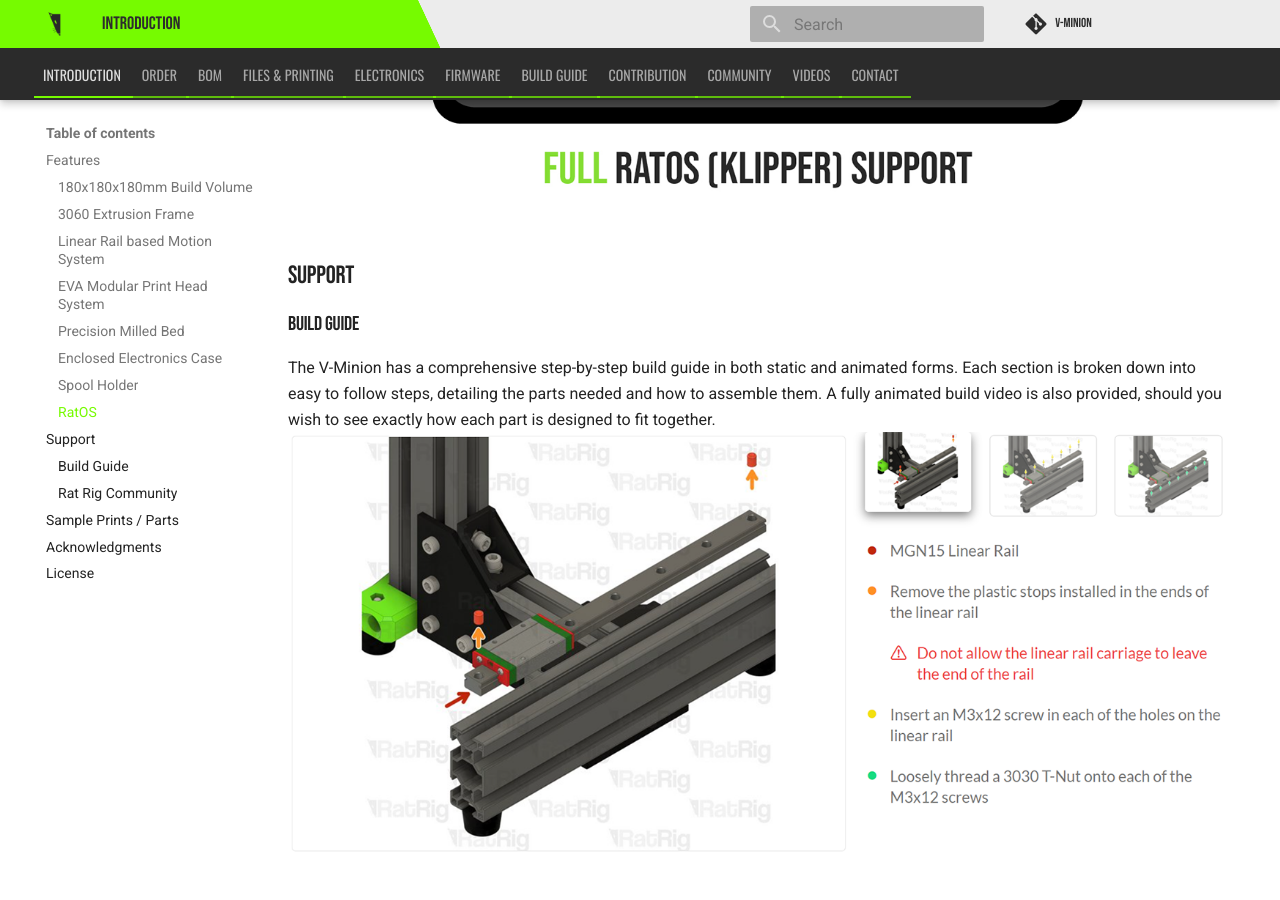
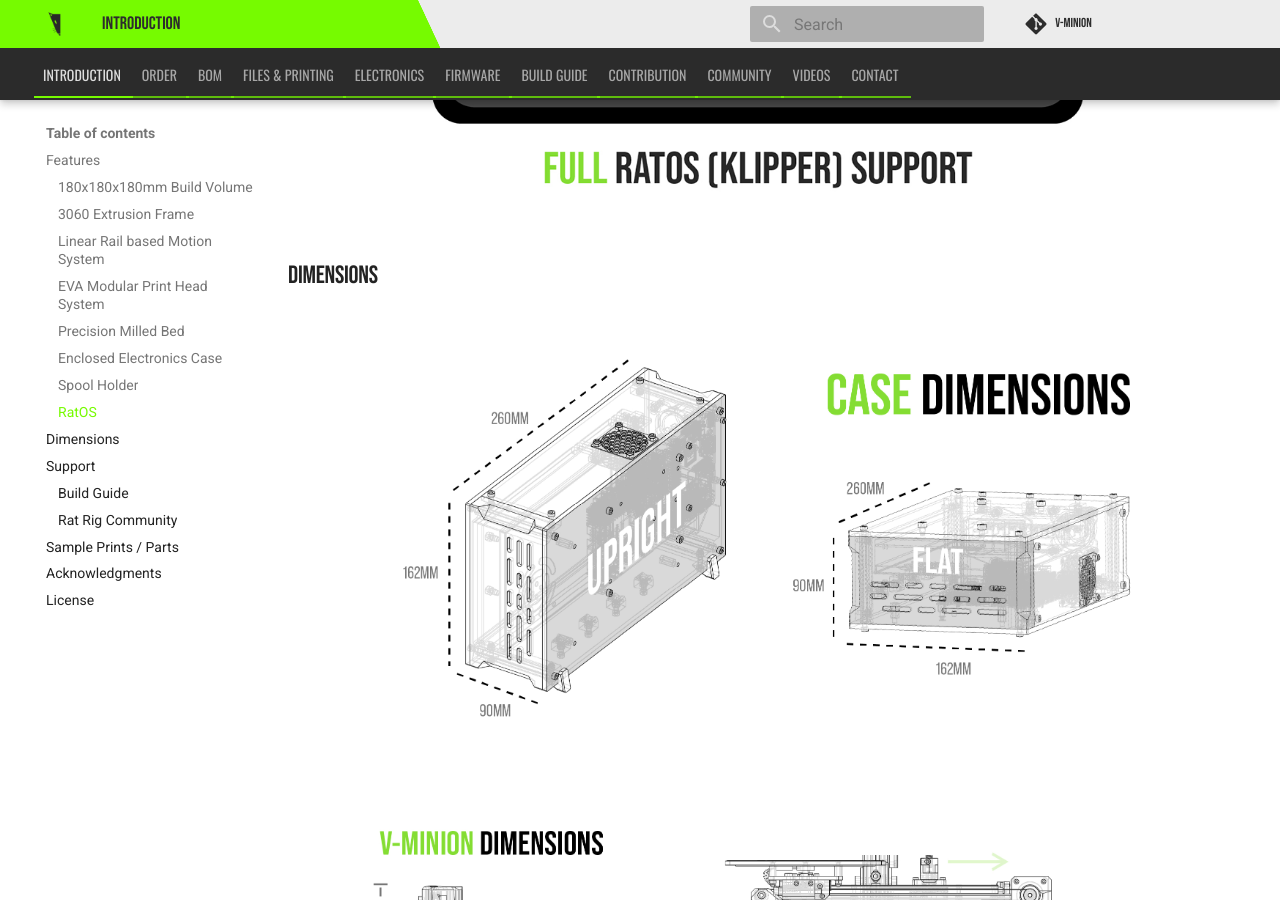
Before and after one commit to Rat-Rig/V-Minion, an MkDocs documentation site: the page built from docs/src/index.md, in a window 1280 px wide and 900 px high, scrolled down 7530 px. Built offline with MkDocs 1.6.1 and Material for MkDocs 9.7.7, drawn with Linux system fonts in a browser that asks for light colours; comment, search, counter and statistics services are not loaded.

Commit message:
Add Dimension Images

```diff
--- a/docs/src/index.md
+++ b/docs/src/index.md
@@ -60,6 +60,11 @@
 RatOS is developed in-house especially for our printers. It combines the power of the Klipper firmware, as well as several other open-source projects, to provide a stable and easy-to-use operating system for all your printing needs.
 ![](/assets/feature_ratos.png)
 
+## Dimensions
+![](/assets/dimensions_1.jpg)
+![](/assets/dimensions_2.jpg)
+![](/assets/dimensions_3.jpg)
+
 ## Support
 ### Build Guide
 The V-Minion has a comprehensive step-by-step build guide in both static and animated forms. Each section is broken down into easy to follow steps, detailing the parts needed and how to assemble them. A fully animated build video is also provided, should you wish to see exactly how each part is designed to fit together.
```
Also changed, not shown: docs/src/assets/dimensions_1.jpg (added), docs/src/assets/dimensions_2.jpg (added), docs/src/assets/dimensions_3.jpg (added).
